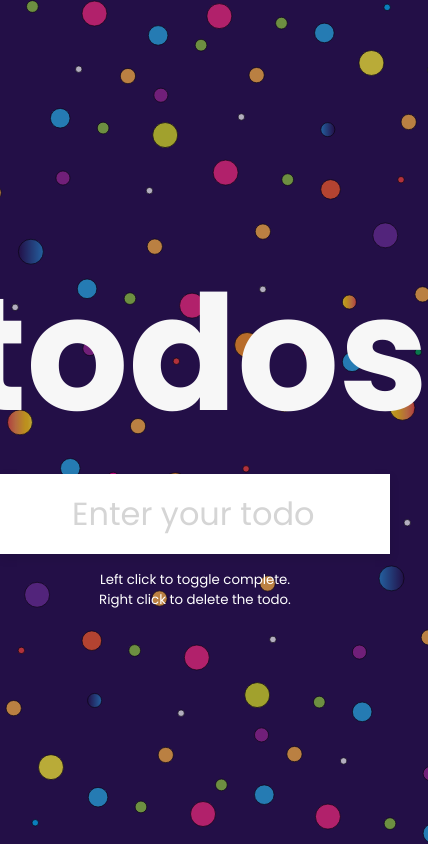
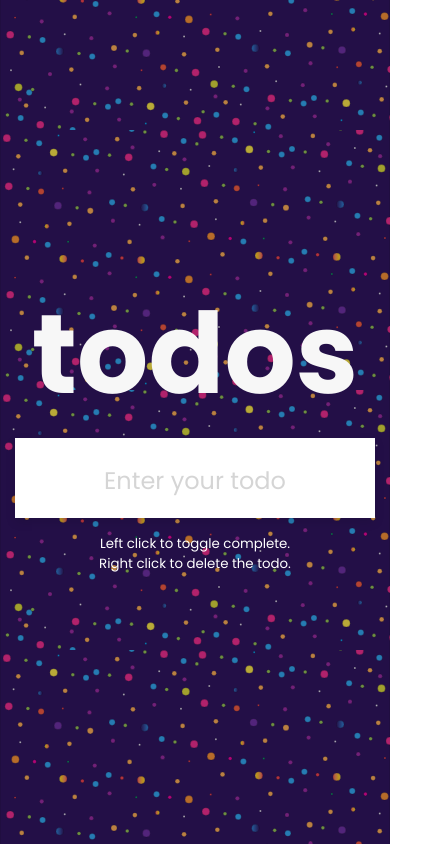
Before and after one commit to Shivam171/Todo-App, a plain HTML site: page index.html in a window 390 px wide. Shown: the whole page, 428 px wide, since content can reach past the window. Drawn offline with Linux system fonts and the light colour scheme.

Commit message:
Update style.css

```diff
--- a/style.css
+++ b/style.css
@@ -66,3 +66,39 @@ small{
     text-align: center;
     margin-top: 1rem;
 }
+
+/* When the browser is max 600px or below */
+@media screen and (max-width: 600px) {
+  body{
+      overflow: hidden;
+      position: absolute;
+      top:0;
+      left: 0;
+      width: 100%;
+      height: 100%;
+  }
+  h1 {
+    font-size: 7rem;
+  }
+  form{
+      width: 360px;
+  }
+  .input::placeholder{
+    font-size: 1.5rem;
+    text-align: center;
+  }
+}
+
+/* When the browser is max 320px or below */
+@media screen and (max-width: 320px) {
+    h1{
+        font-size: 5rem;
+    }
+    form{
+        width: 300px;
+    }
+    .input::placeholder{
+        font-size: 1.3rem;
+        text-align: center;
+      }
+}
```
